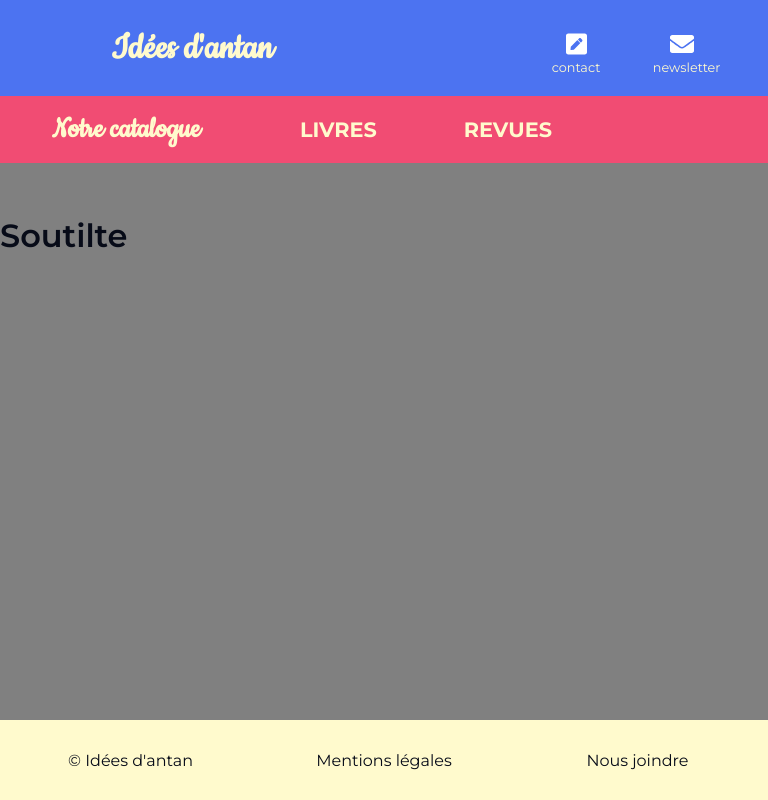
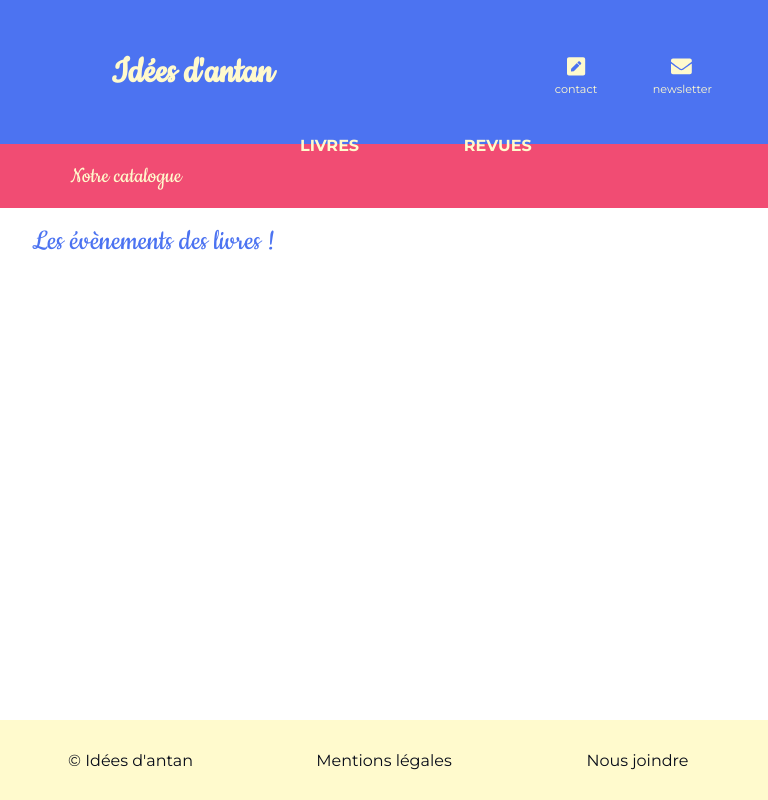
Before and after one commit to moni-be/idsdantan-front, a React (Create React App) app: page / in a window 768 px wide. Built offline with nearby package versions, Linux system fonts and the light colour scheme.

Commit message:
adding pages livre et revue

```diff
--- a/src/Pages/Footer.js
+++ b/src/Pages/Footer.js
@@ -8,8 +8,8 @@ const Footer = () => {
       <div className='footer'>
         <ul>
           <li>&copy; Idées d'antan</li>
-          <li>Mentions légales</li>
-          <li>Nous joindre</li>
+          <li><a href='#'>Mentions légales</a></li>
+          <li><a href='#'>Nous joindre</a></li>
         </ul>
       </div>
     </div>
--- a/src/Pages/Global.css
+++ b/src/Pages/Global.css
@@ -63,11 +63,15 @@
   text-align: center;
   font-size: .8em;
 }
+
 .header .nav ul li a{
-  color: #ffffff;
+  color: #FFFACD;
   text-decoration: none;
 }
 
+.header .nav ul li a:hover{
+  color: #070B18;
+}
 .submenu{
   position: absolute;
   top: 12vh;
@@ -87,9 +91,12 @@
   width: 35%;
   text-align: center;
   font-family: 'Cookie', cursive;
+  font-weight: lighter;
 }
 
 .submenu nav{
+  display: flex;
+  align-items: center;
   width: 65%;
   text-transform: uppercase;
   padding-left: 3em;
@@ -115,22 +122,23 @@
 }
 
 .submenu nav ul li a:hover{
-  color: #4C73F1;
+  text-decoration: underline;
 }
 
 .section1{
   display: flex;
   flex-direction: column;
-  justify-content: center;
   width: 100%;
   height: 80vh;
-  background-color: gray;
 }
 
-.section1 h2{
-  position: absolute;
-  top: 12vh;
+.section1 .subtitle{
+  font-family: 'Cookie', cursive;
+  font-size: 2em;
+  font-weight: lighter;
   padding-top: 15vh;
+  padding-left: 2em;
+  color: #4C73F1;
 }
 
 .footer{
@@ -151,7 +159,15 @@
 .footer ul li{
   display: inline-block;
   width: 33%;
+}
 
+.footer ul li a{
+  text-decoration: none;
+  color: #070B18;
+}
+
+.footer ul li a:hover{
+  text-decoration: underline;
 }
 
 
@@ -163,7 +179,7 @@
     width: 100%;
   }
   .header .signature{
-    font-size: 1.5em;
+    font-size: 1.6em;
     width: 50%;
   }
 
@@ -183,10 +199,10 @@
     margin-right: 1.8rem;
   }
   .header .nav .links-nav .icon{
-    font-size: 1em;
+    font-size: 1.2em;
   }
   .header .nav .links-nav .icon-txt{
-    font-size: .6em;
+    font-size: .7em;
   }
 
   .submenu{
@@ -208,9 +224,15 @@
   }
   .submenu .nav .links-nav{
     display: inline;
-    padding-left: 2em;
+    padding-left: 1.5em;
     font-weight: 700;
     font-size: 1em;
+  }
+
+  .section1 .subtitle{
+    font-size: 2em;
+    padding-top: 10vh;
+    padding-left: 1em;
   }
 
   .footer ul li{
@@ -219,3 +241,37 @@
 
 
 }
+
+@media screen and (min-width: 640px) and (max-width: 1200px) {
+  .header{
+    height: 18vh;
+  }
+
+  .header .nav .links-nav .icon{
+    font-size: 1.3em;
+  }
+  .header .nav .links-nav .icon-txt{
+    font-size: .7em;
+  }
+  .submenu {
+    margin-top: 6vh;
+    height: 4vh;
+  }
+
+  .submenu h3{
+    font-size: 1.5em;
+  }
+  .submenu .nav .links-nav{
+    height: 14vh;
+    font-size: 1em;
+    padding-top: 2em;
+  }
+
+  .section1 .subtitle{
+    font-size: 2em;
+    padding-top: 18vh;
+    padding-left: 1em;
+  }
+
+
+}
--- a/src/Pages/Header.js
+++ b/src/Pages/Header.js
@@ -13,13 +13,13 @@ const Header = () => {
           <ul>
             <li className='links-nav'>
               <a href='#'><FontAwesomeIcon icon={faPenSquare} className='icon' />
+                <br /><span className='icon-txt'>contact</span>
               </a>
-              <br /><span className='icon-txt'>contact</span>
             </li>
             <li className='links-nav'>
               <a href='#'><FontAwesomeIcon icon={faEnvelope} className='icon' />
+                <br /><span className='icon-txt'>newsletter</span>
               </a>
-              <br /><span className='icon-txt'>newsletter</span>
             </li>
           </ul>
         </nav>
--- a/src/Pages/Home/Banner.js
+++ b/src/Pages/Home/Banner.js
@@ -5,7 +5,7 @@ const Banner = () => {
   return (
     <div className='container-global'>
       <section className='section1'>
-        <h2>Soutilte</h2>
+        <h2 className='subtitle'>Les évènements des livres !</h2>
       </section>
     </div>
 
```
Also changed, not shown: src/Pages/LivresEtRevue/Livre.js (added, +16 -0 lines), src/Pages/LivresEtRevue/Revue.js (added, +16 -0 lines).
